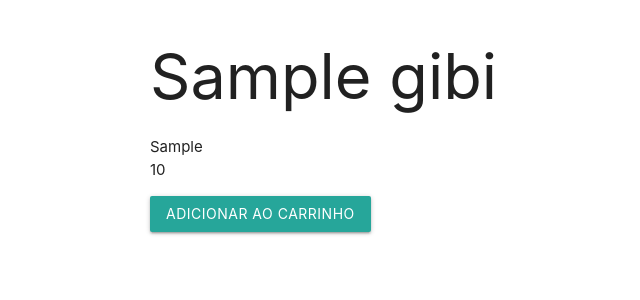
After one commit to wellingtonsilva04/gibTeca, a PHP site: page /detalhes.php?id_gibi=1 in a window 1280 px wide. The commit adds this page. Shown: the top 300 px of the page, without its empty margins (42-682 px from the left). Run offline with PHP 8.4, Linux system fonts and the light colour scheme; tables that the repository leaves empty hold one stand-in row (values such as "Sample post"); data that the repository does not hold is empty; some libraries are stand-ins or nearby versions.

Commit message:
carrinho iniciado

```diff
--- a/content/buscar.php
+++ b/content/buscar.php
@@ -2,7 +2,7 @@
  require_once 'config.php';
 
 $busca = $_POST['busca'];
-$busca = $trim($busca);
+$busca = trim($busca);
 
 //botão pesquisar
 $result_gibi = "SELECT * FROM mydb.gibis where titulo LIKE '%$busca%'";
@@ -11,7 +11,7 @@ $result_gibi = "SELECT * FROM mydb.gibis where titulo LIKE '%$busca%'";
 $resultado_gibi = mysqli_query($link, $result_gibi);
 
 
- if($resultado_gibi) {
+ if(empty($resultado_gibi) ){
 	echo "nenhum registro encontrado";
 }
 
@@ -21,5 +21,6 @@ while($dados =  mysqli_fetch_assoc($resultado_gibi)){
 	echo "editora:". $dados['editora']. "<br/>";
 	echo "preco:". $dados['preco']. "<br/>";
 	echo "quantidade:". $dados['quantidade']. "<br/>";
+	echo "<br/>";
 
 }
--- a/content/welcome.php
+++ b/content/welcome.php
@@ -37,7 +37,7 @@ $dados_usuario = mysqli_fetch_array($resultado_usuario)
 	  	<li><a href="logout.php">logout</a></li>
 	  </ul>
       <nav><!--inicio nav cabecalho-->
- <!--        <div class="nav-wrapper blue row">
+		<div class="nav-wrapper blue row">
 			<form class= "col s4">
 				<div class="input-field">
 				<input id="search" name="busca" type="search" required>
@@ -51,9 +51,7 @@ $dados_usuario = mysqli_fetch_array($resultado_usuario)
 				<ul class="right hide-on-med-and-down">
 					<li><a class="btn dropdown-trigger" href="#!" data-target="dropdown2"><i class="material-icons">account_circle</i></a></li>
 				</ul>
-          </div>
-
-  <!--       </div> -->
+		</div><!--       </div> -->
       </nav><!--Fim cabeçalho navbar-->
 </header><!--Fim cabeçalho-->
   <div class="container valign-wapper">
--- /dev/null
+++ b/detalhes.php
@@ -0,0 +1,56 @@
+
+ <?php
+  require_once 'content/config.php';
+
+$id_gibi = $_GET['id_gibi'];
+$query_gibi = "SELECT * FROM gibis WHERE id='$id_gibi'";
+$resultado_gibi = mysqli_query($link, $query_gibi);
+$row_gibi = mysqli_fetch_array($resultado_gibi);
+
+$vendedor_query = "SELECT nome FROM usuarios WHERE id='$id_gibi'";
+
+?>
+<!DOCTYPE html>
+<html lang="pt-br">
+	<head>
+		<!-- Compiled and minified CSS -->
+		<link rel="stylesheet" href="public/css/materialize.min.css">
+		<!--Import Google Icon Font-->
+		<link href="https://fonts.googleapis.com/icon?family=Material+Icons" rel="stylesheet">
+		<link rel= "stylesheet" href= "public/css/index.css">
+		<!-- Compiled and minified JavaScript -->
+		<meta charset="utf-8">
+		<meta http-equiv="X-UA-Compatible" content="IE=edge">
+		<meta name="viewport" content="width=device-width, initial-scale=1">
+		<title>Carrinho de compras</title>
+
+	</head>
+	<body>
+		<div class="container theme-showcase" role="main">
+			<div class="page-header">
+				<h1><?php echo $row_gibi['titulo']; ?></h1>
+			</div>
+			<div>
+			  <!-- Tab panes -->
+			  <div class="striped">
+					<div role="tabpanel" class="tab-pane active" id="home">
+						<?php echo $row_gibi['editora']; ?>
+					</div>
+					<div role="tabpanel" class="tab-pane" id="profile">
+						<?php echo $row_gibi['preço']; ?>
+					</div>
+					<div role="tabpanel" class="tab-pane" id="messages">
+						<?php echo $row_gibi['quantidade']; ?>
+					</div>
+			  </div>
+			</div>
+			<p><a href="#" class="btn btn-primary" name = 'adicionarCarrinho' role="button">Adicionar ao carrinho</a> </p>
+		</div>
+
+
+		<!-- jQuery (necessary for Bootstrap's JavaScript plugins) -->
+		<script src="https://ajax.googleapis.com/ajax/libs/jquery/1.11.3/jquery.min.js"></script>
+		<!-- Include all compiled plugins (below), or include individual files as needed -->
+		<script src="public/js/materialize.min.js"></script>
+	</body>
+</html>
```
Also changed, not shown: content/carrinho.php (added, +97 -0 lines). Lines whose indentation alone changed are shown as unchanged.
